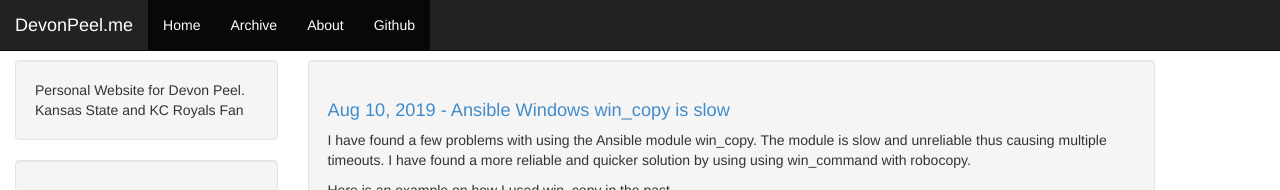
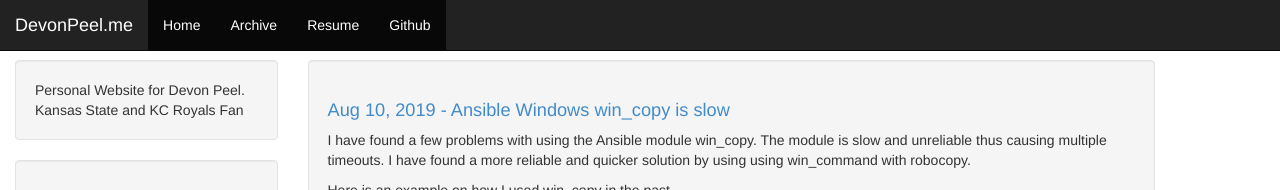
Before and after one commit to dp3/dp3.github.io, a Jekyll site: the page built from index.html, in a window 1280 px wide. Shown: the top 190 px of the page. Built offline with Jekyll 4.4.1, drawn with Linux system fonts in a browser that asks for light colours; nearby versions of some CDN libraries; the list of posts is cut into pages by our own code.

Commit message:
changed about to resume

```diff
--- a/_includes/header.html
+++ b/_includes/header.html
@@ -31,7 +31,7 @@
                     <li class="active"><a href="{{ site.baseurl }}/">Home</a></li>
                     <li class="active visible-xs-block"><a href="{{ site.baseurl }}/links.html">Links</a></li>
                     <li class="active"><a href="{{ site.baseurl }}/archive.html">Archive</a></li>
-                    <li class="active"><a href="{{ site.baseurl }}/Resume/index.html">About</a></li>
+                    <li class="active"><a href="{{ site.baseurl }}/Resume/index.html">Resume</a></li>
 <!--                    <li class="active"><a href="{{ site.baseurl }}/feed.xml">RSS</a></li>-->
                     {% if site.github != '' %}
                       <li class="active"><a href="https://github.com/{{ site.github }}">Github</a></li>
```
